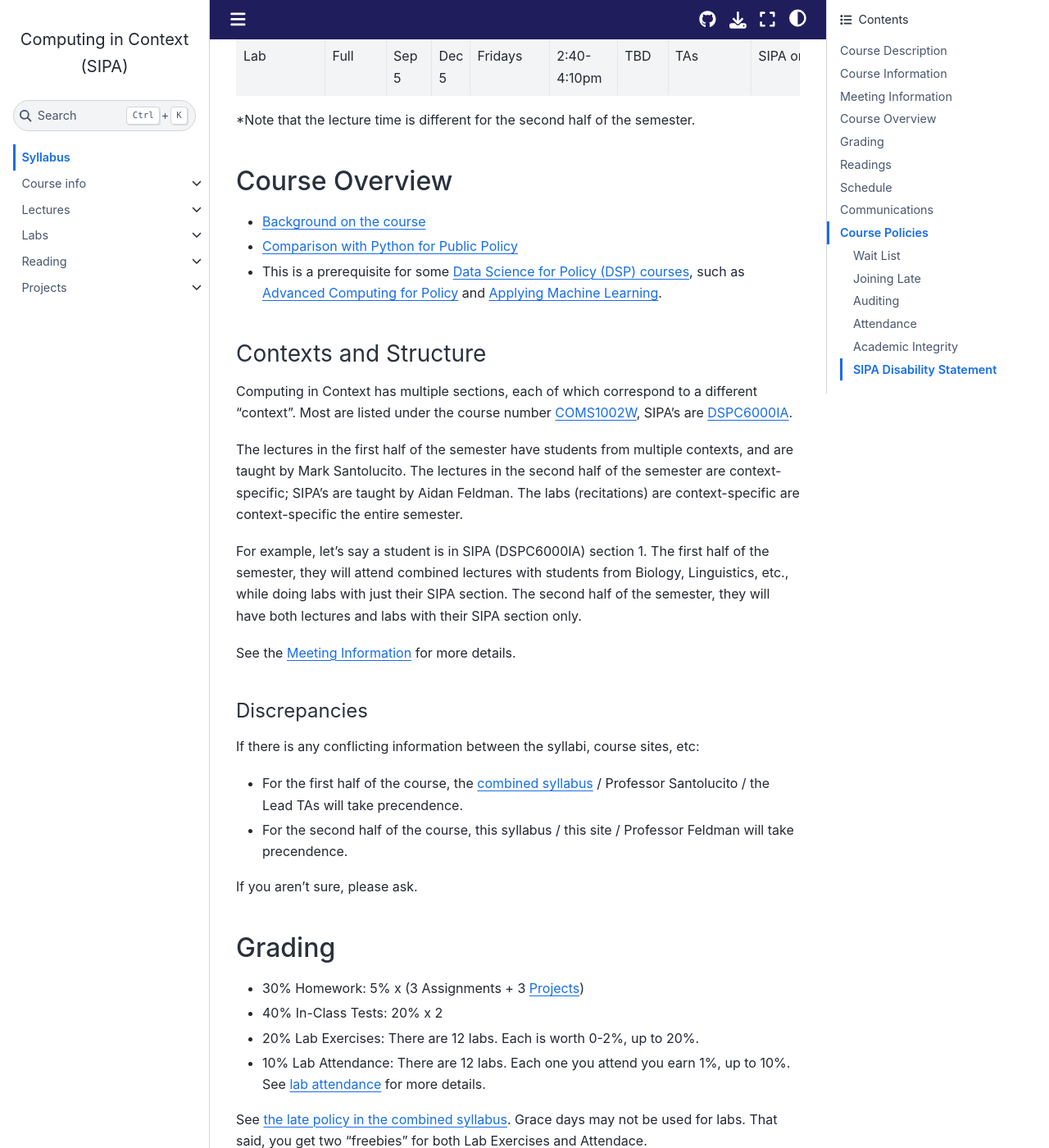
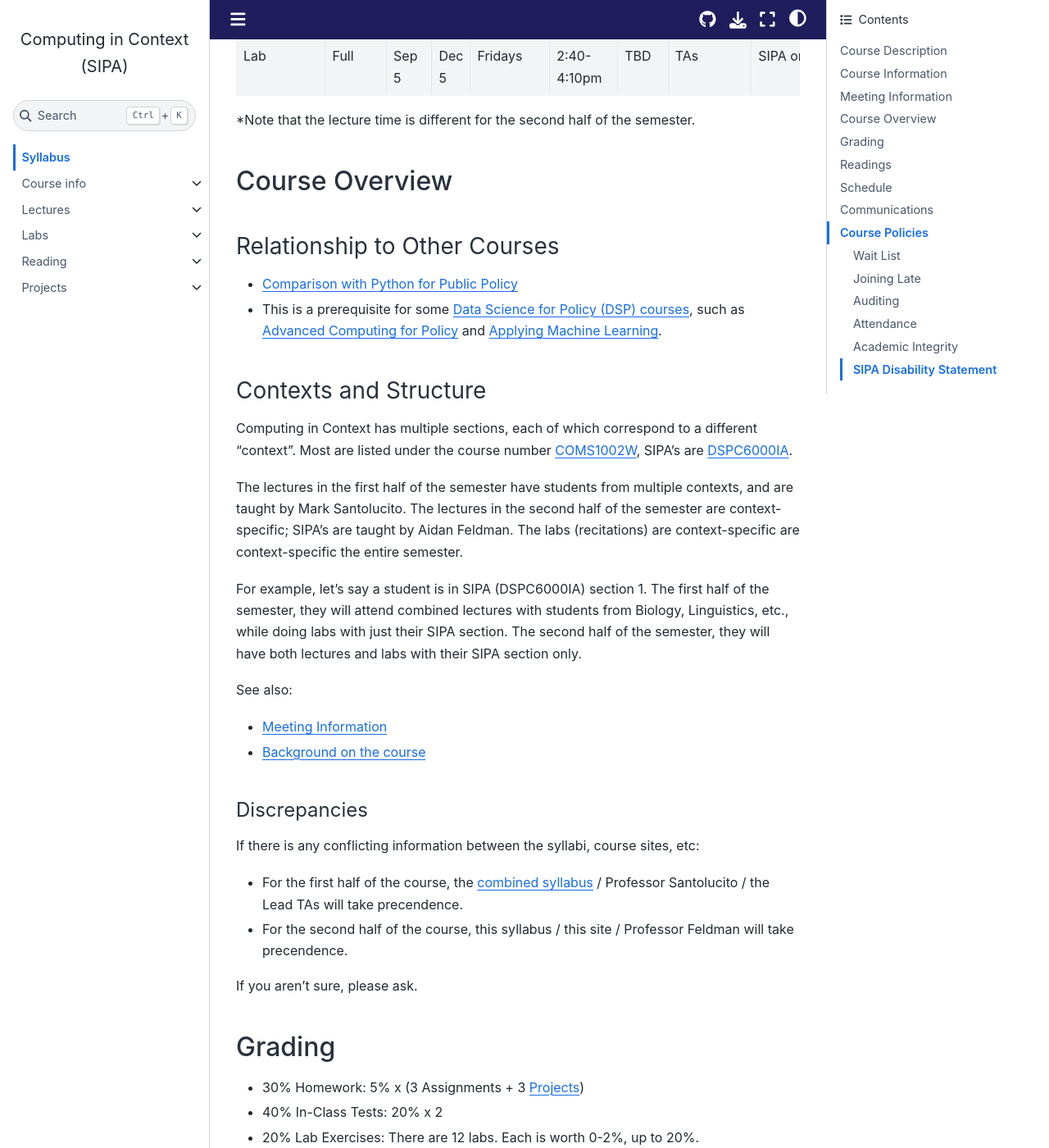
Before and after one commit to afeld/computing-in-context, a Jupyter Book: the page built from index.md, in a window 1280 px wide and 1400 px high, scrolled down 2354 px. Shown: the whole window at 82% size. Built offline with Jupyter Book 1.0.4 settings and Sphinx 7.4.7 and the Sphinx Book theme 1.1.4, drawn with Linux system fonts in a browser that asks for light colours; pages that are not in the unit, such as notebooks, are missing from menus; comment, search, counter and statistics services are not loaded; some of the changed text lies outside the part shown.

Commit message:
reorganize info around other courses

```diff
--- a/index.md
+++ b/index.md
@@ -60,7 +60,8 @@ Section 2:
 
 ## Course Overview
 
-- [Background on the course](https://www.cs.columbia.edu/2016/computing-in-context-a-computer-science-course-for-liberal-arts-majors-expands-with-new-sipa-track/)
+### Relationship to Other Courses
+
 - [Comparison with Python for Public Policy](https://python-public-policy.afeld.me/en/columbia/#comparison-to-computing-in-context)
 - This is a prerequisite for some [Data Science for Policy (DSP) courses](https://bulletin.columbia.edu/sipa/specializations/daqa/#dsprequirementstext), such as [Advanced Computing for Policy](https://github.com/advanced-computing/course-materials?tab=readme-ov-file#readme) and [Applying Machine Learning](https://vergil.columbia.edu/vergil/course/20251/62323).
 
@@ -72,7 +73,10 @@ The lectures in the first half of the semester have students from multiple conte
 
 For example, let's say a student is in SIPA (DSPC6000IA) section 1. The first half of the semester, they will attend combined lectures with students from Biology, Linguistics, etc., while doing labs with just their SIPA section. The second half of the semester, they will have both lectures and labs with their SIPA section only.
 
-See the [Meeting Information](#meeting-information) for more details.
+See also:
+
+- [Meeting Information](#meeting-information)
+- [Background on the course](https://www.cs.columbia.edu/2016/computing-in-context-a-computer-science-course-for-liberal-arts-majors-expands-with-new-sipa-track/)
 
 #### Discrepancies
 
```
Also changed, not shown: other parts of index.md (+1 -1 lines).
